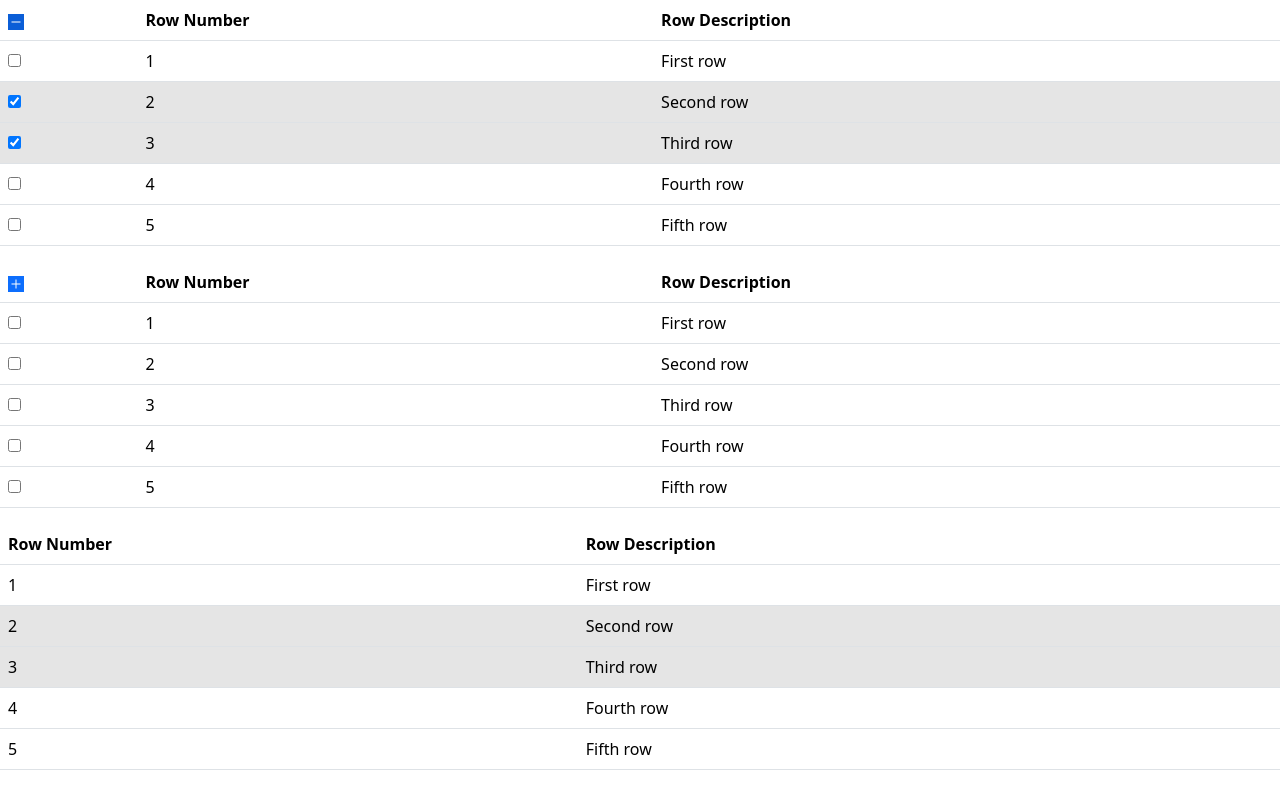
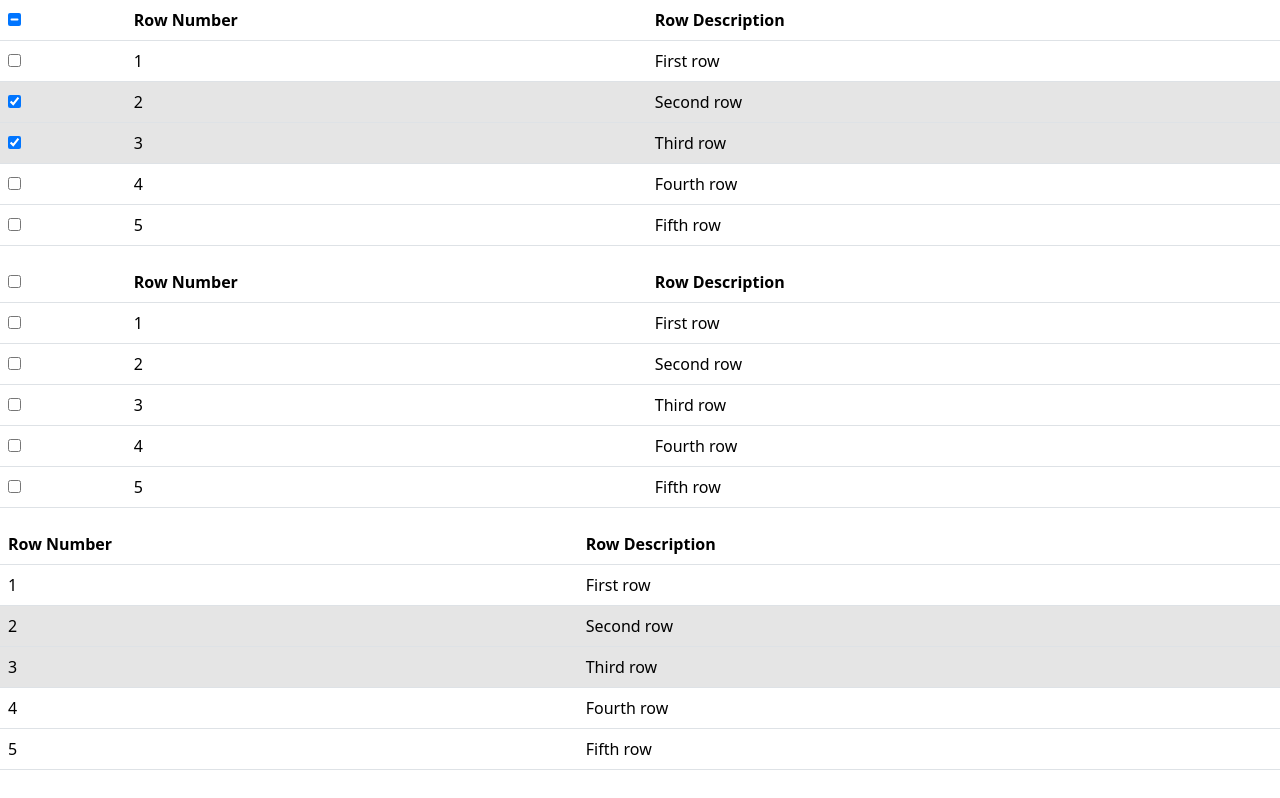
Before and after one commit to absreim/react-bootstrap-data-grid, a Next.js app: page /selection in a window 1280 px wide. Shown: the top 798 px of the page. Built offline with nearby package versions, Linux system fonts and the light colour scheme.

Commit message:
Successfully implemented checkbox-based Select All feature

```diff
--- a/src/grid/selection/SelectAllHeaderCell.tsx
+++ b/src/grid/selection/SelectAllHeaderCell.tsx
@@ -1,7 +1,6 @@
-import { FC, ReactNode } from "react";
-import deselectAll from "./deselectAll";
-import selectAll from "./selectAll";
-import arrowPlaceholder from "../sorting/arrowPlaceholder";
+"use client"
+
+import { FC, useEffect, useRef } from "react";
 import classNames from "classnames";
 import { SelectType } from "./types";
 
@@ -13,48 +12,58 @@ interface SelectAllHeaderCellProps {
   additionalClasses?: string[];
 }
 
-// It seems like React does not support setting indeterminate states on
-// checkboxes in a controlled manner, which caused me to not want to refactor
-// this feature to use a checkbox input instead of SVG icons. I am not sure how
-// much of an issue using an uncontrolled input would be, but because at time of
-// this writing I had already implemented a solution with SVG, on balance I felt
-// like it was not worth going out of my way to change things up to use an
-// uncontrolled checkbox input.
-const getSelectIcon: (
+interface CheckboxState {
+  indeterminate: boolean;
+  checked: boolean;
+  disabled: boolean;
+  description: string;
+}
+
+// An ideal state for this component would be to display the checkbox
+// differently when there is a full selection. That state is not implemented for
+// this iteration of the component. For now, the behavior is that the checkbox
+// goes into an indeterminate state for any existing selection, full or not.
+//
+// An additional challenge when it comes to implementing such a feature would be
+// to implement logic to validate that selections are still appropriate in
+// response to changes in the source data. For example: some selected indices
+// may no longer exist in the new version of the source data.
+const getCheckboxState: (
   selectMode: SelectType,
   existingSelection: boolean,
-  noRows: boolean
-) => ReactNode = (selectMode, existingSelection, noRows) => {
+  noRows: boolean,
+) => CheckboxState = (selectMode, existingSelection, noRows) => {
+  const disabledState: CheckboxState = {
+    indeterminate: false,
+    checked: false,
+    disabled: true,
+    description: "Select all (disabled)",
+  };
+
   if (noRows) {
-    return arrowPlaceholder;
+    return disabledState;
   }
 
   if (existingSelection) {
-    return deselectAll;
+    return {
+      indeterminate: true,
+      checked: true,
+      disabled: false,
+      description: "Deselect all rows",
+    };
   }
 
   if (selectMode === "multi" && !existingSelection) {
-    return selectAll;
+    return {
+      indeterminate: false,
+      checked: false,
+      disabled: false,
+      description: "Select all rows",
+    };
   }
 
-  // Single select mode and none selected means that the button is disabled
-  return arrowPlaceholder;
-};
-
-const getCellAriaDescription: (
-  selectMode: SelectType,
-  existingSelection: boolean,
-) => string = (selectMode, existingSelection) => {
-  if (existingSelection) {
-    return "Deselect all rows";
-  }
-
-  if (selectMode === "multi" && !existingSelection) {
-    return "Select all rows";
-  }
-
-  // Single select mode and none selected means that the button is disabled
-  return "Selection input header cell";
+  // single select mode and none selected
+  return disabledState;
 };
 
 const SelectAllHeaderCell: FC<SelectAllHeaderCellProps> = ({
@@ -65,9 +74,16 @@ const SelectAllHeaderCell: FC<SelectAllHeaderCellProps> = ({
   additionalClasses,
 }) => {
   const noRows = totalRows === 0;
-  const disabled = noRows || (selectType === "single" && !selectionExists);
+  const { indeterminate, checked, disabled, description } = getCheckboxState(
+    selectType,
+    selectionExists,
+    noRows,
+  );
+  const ref = useRef<HTMLInputElement>(null);
 
-  const description = getCellAriaDescription(selectType, selectionExists);
+  useEffect(() => {
+    ref.current!.indeterminate = indeterminate;
+  }, [indeterminate]);
 
   return (
     <th
@@ -82,9 +98,15 @@ const SelectAllHeaderCell: FC<SelectAllHeaderCellProps> = ({
         },
         additionalClasses || [],
       )}
-      onClick={onClick}
     >
-      {getSelectIcon(selectType, selectionExists, noRows)}
+      <input
+        type="checkbox"
+        checked={checked}
+        ref={ref}
+        disabled={disabled}
+        aria-label={description}
+        onChange={onClick}
+      />
     </th>
   );
 };
--- a/src/grid/selection/deselectAll.tsx
+++ /dev/null
@@ -1,21 +0,0 @@
-const deselectAll = (
-  <svg
-    className="rdbg-svg-icon"
-    xmlns="http://www.w3.org/2000/svg"
-    viewBox="0 0 16 16"
-    width="16"
-    height="16"
-    fill="currentColor"
-  >
-    <desc>Minus sign inside a square</desc>
-    <rect
-      className="rdbg-svg-icon-foreground"
-      x="3.5"
-      y="7.5"
-      width="9"
-      height="1"
-    />
-  </svg>
-);
-
-export default deselectAll;
--- a/src/grid/selection/selectAll.tsx
+++ /dev/null
@@ -1,29 +0,0 @@
-const selectAll = (
-  <svg
-    className="rdbg-svg-icon"
-    xmlns="http://www.w3.org/2000/svg"
-    viewBox="0 0 16 16"
-    width="16"
-    height="16"
-    fill="currentColor"
-  >
-    <desc>Plus sign inside a square</desc>
-    <rect
-      className="rdbg-svg-icon-foreground"
-      x="3.5"
-      y="7.5"
-      width="9"
-      height="1"
-    />
-    <rect
-      className="rdbg-svg-icon-foreground"
-      x="3.5"
-      y="7.5"
-      width="9"
-      height="1"
-      transform="translate(0 16) rotate(-90)"
-    />
-  </svg>
-);
-
-export default selectAll;
```
Also changed, not shown: 1 other file (tests, documents, lock files or other folders).
